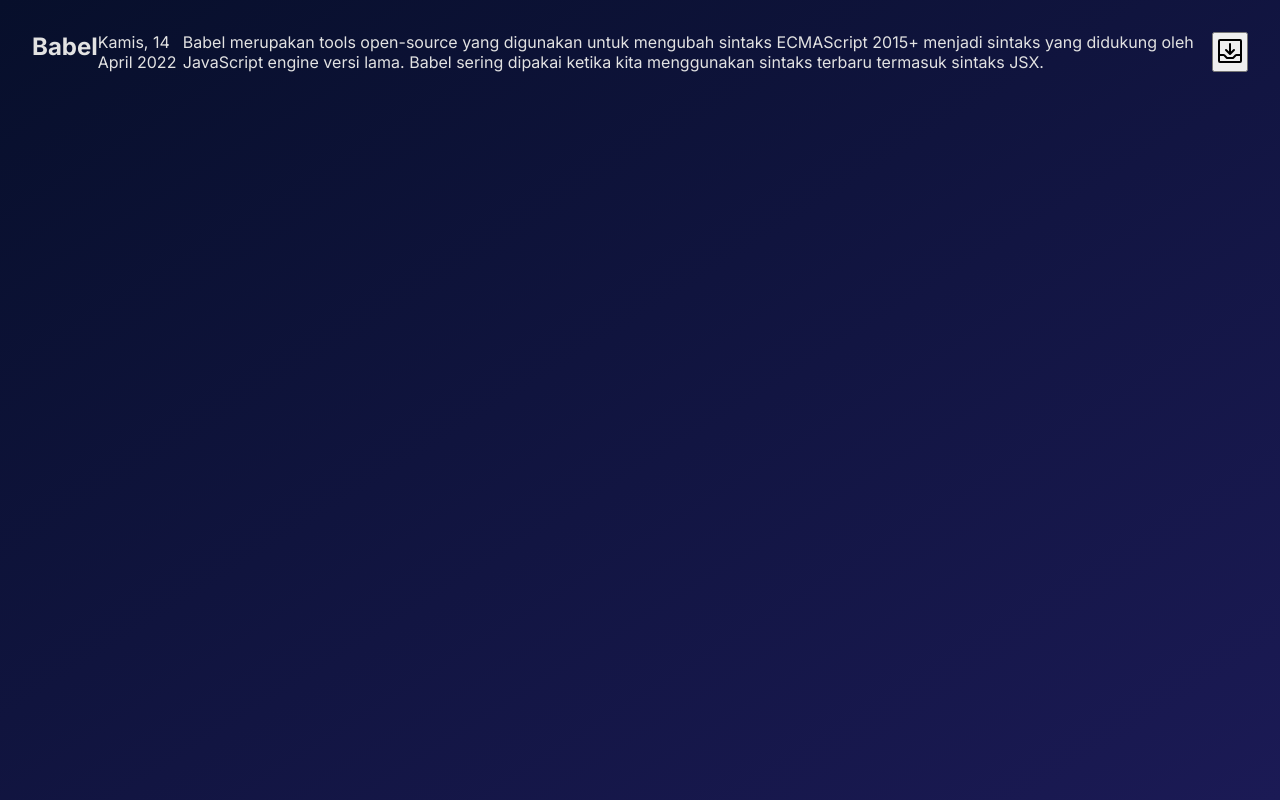
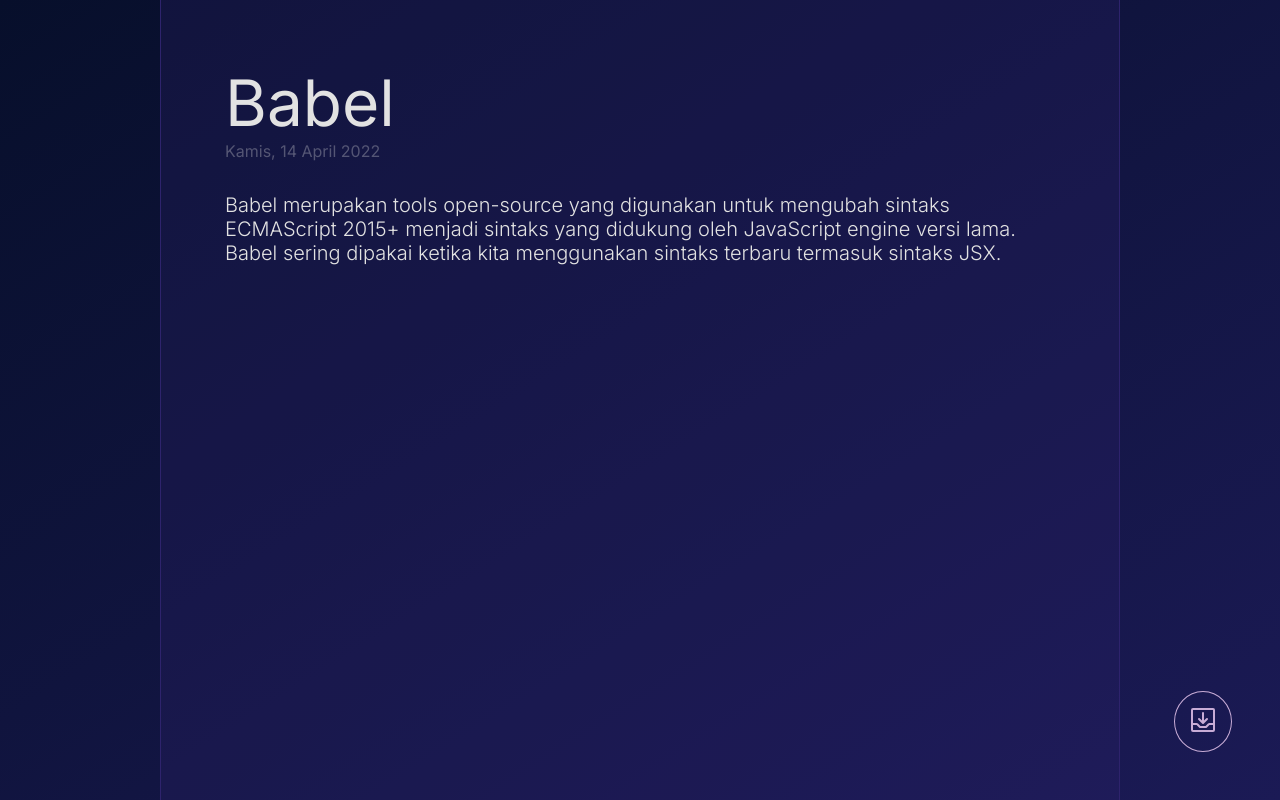
Before and after one commit to ItsLyy/NoteMe, a React (Vite) app: page /note-detail/1 in a window 1280 px wide. Built offline with nearby package versions, Linux system fonts and the light colour scheme.

Commit message:
Add Note Detail

```diff
--- a/src/components/NoteApp.jsx
+++ b/src/components/NoteApp.jsx
@@ -1,37 +1,32 @@
 import React from "react";
-import { getInitialData } from "../utils/data";
 import NoteList from "./NoteList";
+import NavbarApp from "./NavbarApp";
 
 class NoteApp extends React.Component {
   constructor(props) {
     super(props);
 
+    this.onSearchInputHandler = this.onSearchInputHandler.bind(this);
+
     this.state = {
-      notes: getInitialData(),
+      searchValue: ''
     }
-
-    this.onArchiveButtonEventHandler = this.onArchiveButtonEventHandler.bind(this);
-    this.onSearchInputEventHandler = this.onSearchInputEventHandler.bind(this);
   }
 
   render() {
     return (
-      <section className="inbox" id="inbox">
-        <NoteList notes={this.state.notes} archieveEvent={this.onArchiveButtonEventHandler} />
-      </section>
+      <>
+        <NavbarApp searchEvent={this.onSearchInputHandler}/>
+        <section className="inbox" id="inbox">
+          <NoteList notes={this.state.notes} archieveEvent={this.onArchiveButtonEventHandler} searchValue={this.state.searchValue} />
+        </section>
+      </>
     )
   }
 
-  onArchiveButtonEventHandler(id, condition) {
-    this.setState((previousState) => {
-      const stateUpdate = previousState.notes.find((note) => note.id === id).archived = condition;
-      return stateUpdate;
-    })
-  }
-
-  onSearchInputEventHandler(searchInputValue) {
-    this.setState((previousState) => {
-      return previousState.filter((note) => note.title.toLowerCase().includes(searchInputValue.toLowerCase()));
+  onSearchInputHandler(searchInputValue) {
+    this.setState(() => {
+      return { searchValue: searchInputValue }
     })
   }
 }
--- a/src/components/NoteDetail.jsx
+++ b/src/components/NoteDetail.jsx
@@ -1,16 +1,19 @@
-import { useParams } from "react-router-dom";
+import { useOutletContext, useParams } from "react-router-dom";
 import NoteDetailInformation from "./NoteDetailInformation";
-import { getInitialData } from "../utils/data";
 
 function NoteDetail() {
   const { idNote } = useParams();
-  const notes = getInitialData().find(note => note.id.toString() === idNote.toString());
+  const { notes } = useOutletContext();
+  console.log(notes);
+  const noteFilter = notes.find(note => note.id.toString() === idNote.toString());
   return(
     <section id="note-detail" className="note-detail">
-      <NoteDetailInformation note={notes}/>
-      <button className="note-detail__archieved-button">
-        <svg xmlns="http://www.w3.org/2000/svg" width="32" height="32" viewBox="0 0 256 256"><path d="M208,32H48A16,16,0,0,0,32,48V208a16,16,0,0,0,16,16H208a16,16,0,0,0,16-16V48A16,16,0,0,0,208,32Zm0,16V152h-28.7A15.86,15.86,0,0,0,168,156.69L148.69,176H107.31L88,156.69A15.86,15.86,0,0,0,76.69,152H48V48Zm0,160H48V168H76.69L96,187.31A15.86,15.86,0,0,0,107.31,192h41.38A15.86,15.86,0,0,0,160,187.31L179.31,168H208v40ZM90.34,125.66a8,8,0,0,1,11.32-11.32L120,132.69V72a8,8,0,0,1,16,0v60.69l18.34-18.35a8,8,0,0,1,11.32,11.32l-32,32a8,8,0,0,1-11.32,0Z"></path></svg>
-      </button>
+      <div className="note-detail__container">
+        <NoteDetailInformation note={noteFilter}/>
+        <button className={noteFilter.archived ? "note-detail__archieved-button note-detail__archieved-button--active" : 'note-detail__archieved-button'}>
+          <svg xmlns="http://www.w3.org/2000/svg" width="32" height="32" viewBox="0 0 256 256"><path d="M208,32H48A16,16,0,0,0,32,48V208a16,16,0,0,0,16,16H208a16,16,0,0,0,16-16V48A16,16,0,0,0,208,32Zm0,16V152h-28.7A15.86,15.86,0,0,0,168,156.69L148.69,176H107.31L88,156.69A15.86,15.86,0,0,0,76.69,152H48V48Zm0,160H48V168H76.69L96,187.31A15.86,15.86,0,0,0,107.31,192h41.38A15.86,15.86,0,0,0,160,187.31L179.31,168H208v40ZM90.34,125.66a8,8,0,0,1,11.32-11.32L120,132.69V72a8,8,0,0,1,16,0v60.69l18.34-18.35a8,8,0,0,1,11.32,11.32l-32,32a8,8,0,0,1-11.32,0Z"></path></svg>
+        </button>
+      </div>
     </section>
   )
 }
--- a/src/components/NoteDetailInformation.jsx
+++ b/src/components/NoteDetailInformation.jsx
@@ -7,8 +7,8 @@ function NoteDetailInformation({ note }) {
   return (
     <>
       <h1 className="note-detail__title">{title}</h1>
-      <span className="note-detail-date">{showFormattedDate(createdAt)}</span>
-      <p className="note-detail-description">{body}</p>
+      <span className="note-detail__date">{showFormattedDate(createdAt)}</span>
+      <p className="note-detail__description">{body}</p>
     </>
   )
 }
--- a/src/components/NoteList.jsx
+++ b/src/components/NoteList.jsx
@@ -4,15 +4,16 @@ import { useOutletContext, useParams } from "react-router-dom";
 import NotFound from "./NotFound";
 
 // eslint-disable-next-line
-function NoteList({ notes, archieveEvent }) {
+function NoteList({ archieveEvent, searchValue }) {
   const { filterNote } = useParams();
-  const { searchValue } = useOutletContext();
+  const { notes } = useOutletContext();
   const noteCategory = getNoteWithCategory(notes, filterNote);
 
   return (
     <div className="inbox__area">
       {
         noteCategory.length > 0 ? noteCategory.filter((note) => {
+          // eslint-disable-next-line
           return searchValue === '' ? note : note.title.toLowerCase().includes(searchValue.toLowerCase());
         }).map((note) => {
           return (<NoteItem key={note.id} id={note.id} title={note.title} date={showFormattedDate(note.createdAt)} description={note.body} archieved={note.archived} archieveEvent={archieveEvent} />)
--- a/src/pages/App.jsx
+++ b/src/pages/App.jsx
@@ -1,35 +1,34 @@
 import React from 'react';
-import NavbarApp from '../components/NavbarApp';
 import { Outlet } from 'react-router-dom';
+import { getInitialData } from '../utils/data';
 
 class App extends React.Component {
   constructor(props) {
     super(props);
 
-    this.onSearchInputHandler = this.onSearchInputHandler.bind(this);
+    this.onArchiveButtonEventHandler = this.onArchiveButtonEventHandler.bind(this);
 
     this.state = {
+      notes: getInitialData(),
       searchValue: ''
     }
   }
 
   render() {
-    const { searchValue } = this.state;
+    const { notes, searchValue } = this.state;
     return (
       <>
-        <header>
-          <NavbarApp searchEvent={this.onSearchInputHandler}/>
-        </header>
         <main>
-          <Outlet context={ {searchValue} }/>
+          <Outlet context={{ notes, searchValue }}/>
         </main>
       </>
     )
   }
 
-  onSearchInputHandler(searchInputValue) {
-    this.setState(() => {
-      return { searchValue: searchInputValue }
+  onArchiveButtonEventHandler(id, condition) {
+    this.setState((previousState) => {
+      const stateUpdate = previousState.notes.find((note) => note.id === id).archived = condition;
+      return stateUpdate;
     })
   }
 }
--- a/src/styles/App.css
+++ b/src/styles/App.css
@@ -31,6 +31,7 @@ body {
 
 main {
   width: 100%;
+
 }
 
 #root {
--- a/src/styles/note-detail.css
+++ b/src/styles/note-detail.css
@@ -1,3 +1,68 @@
-#note-detail {
+.note-detail {
+  width: 100%;
+  height: 100%;
   display: flex;
+  justify-content: center;
 }
+
+.note-detail__container {
+  max-width: 60rem;
+  min-height: 100vh;
+  box-sizing: border-box;
+  padding: 4rem;
+  background-color: #2E236C40;
+  border-right: 1px solid var(--second-color);
+  border-left: 1px solid var(--second-color);
+
+  color: #e2e2e2;
+}
+
+.note-detail__title {
+  font-size: 4em;
+  font-weight: 400;
+}
+
+.note-detail__date {
+  display: inline-block;
+  color: #e2e2e250;
+  margin: 0 0 2rem;
+}
+
+.note-detail__description {
+  color: #e2e2e2;
+  font-size: 1.25em;
+  font-weight: 300;
+}
+
+.note-detail__archieved-button {
+  position: absolute;
+  bottom: 0;
+  right: 0;
+  margin: 3rem;
+
+  min-width: 44px;
+  min-height: 44px;
+
+  border-radius: 50%;
+  padding: .75rem;
+  cursor: pointer;
+
+  background-color: transparent;
+  border: 1px solid var(--fourth-color);
+}
+
+.note-detail__archieved-button svg {
+  fill: var(--fourth-color);
+}
+
+.note-detail__archieved-button.note-detail__archieved-button--active {
+  background-color: var(--fourth-color);
+}
+
+.note-detail__archieved-button.note-detail__archieved-button--active svg {
+  fill: var(--first-color);
+}
+
+#root:has(main .note-detail) {
+  padding: 0;
+}
```
Also changed, not shown: src/router/router.jsx (+4 -4 lines).
